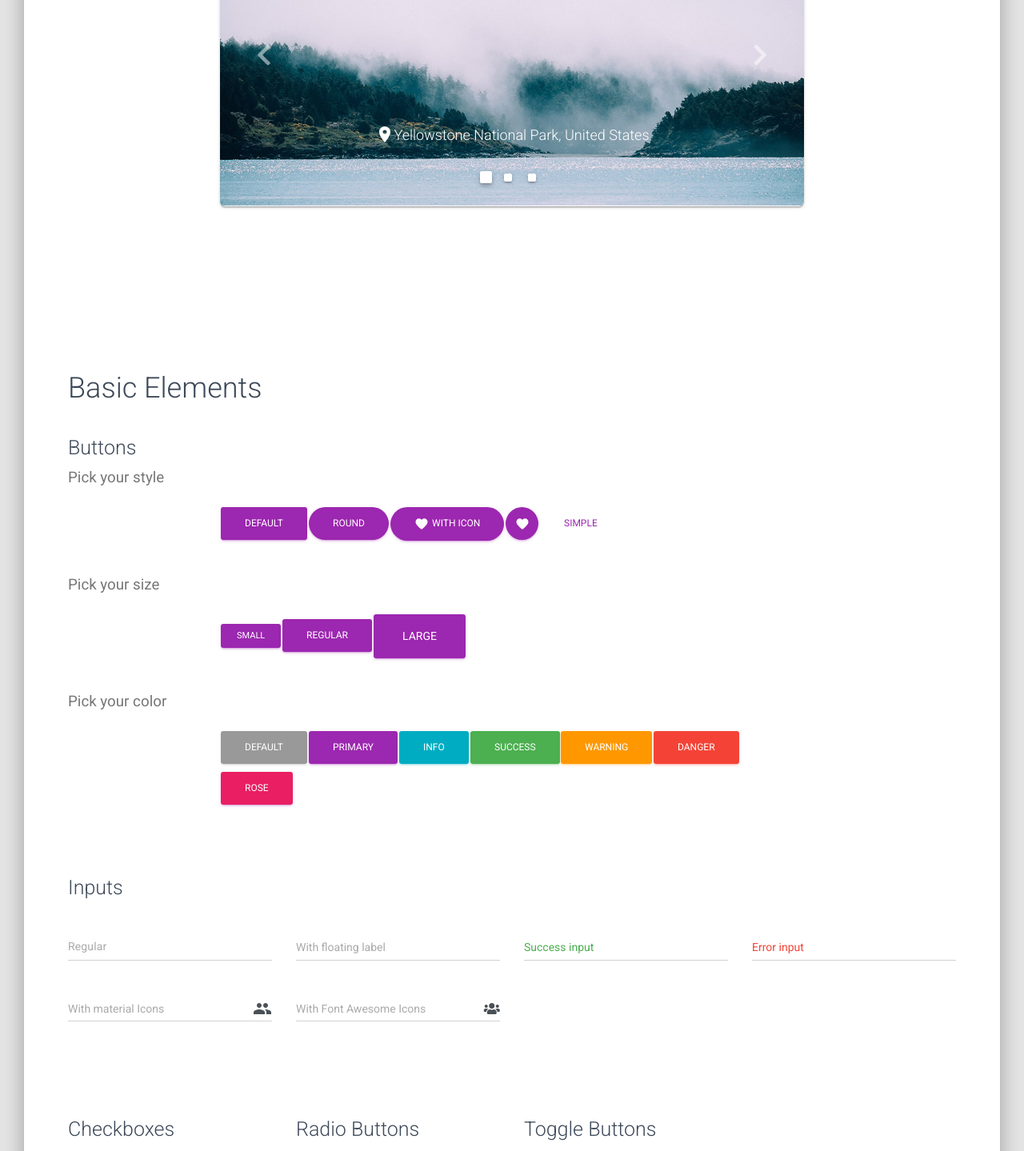
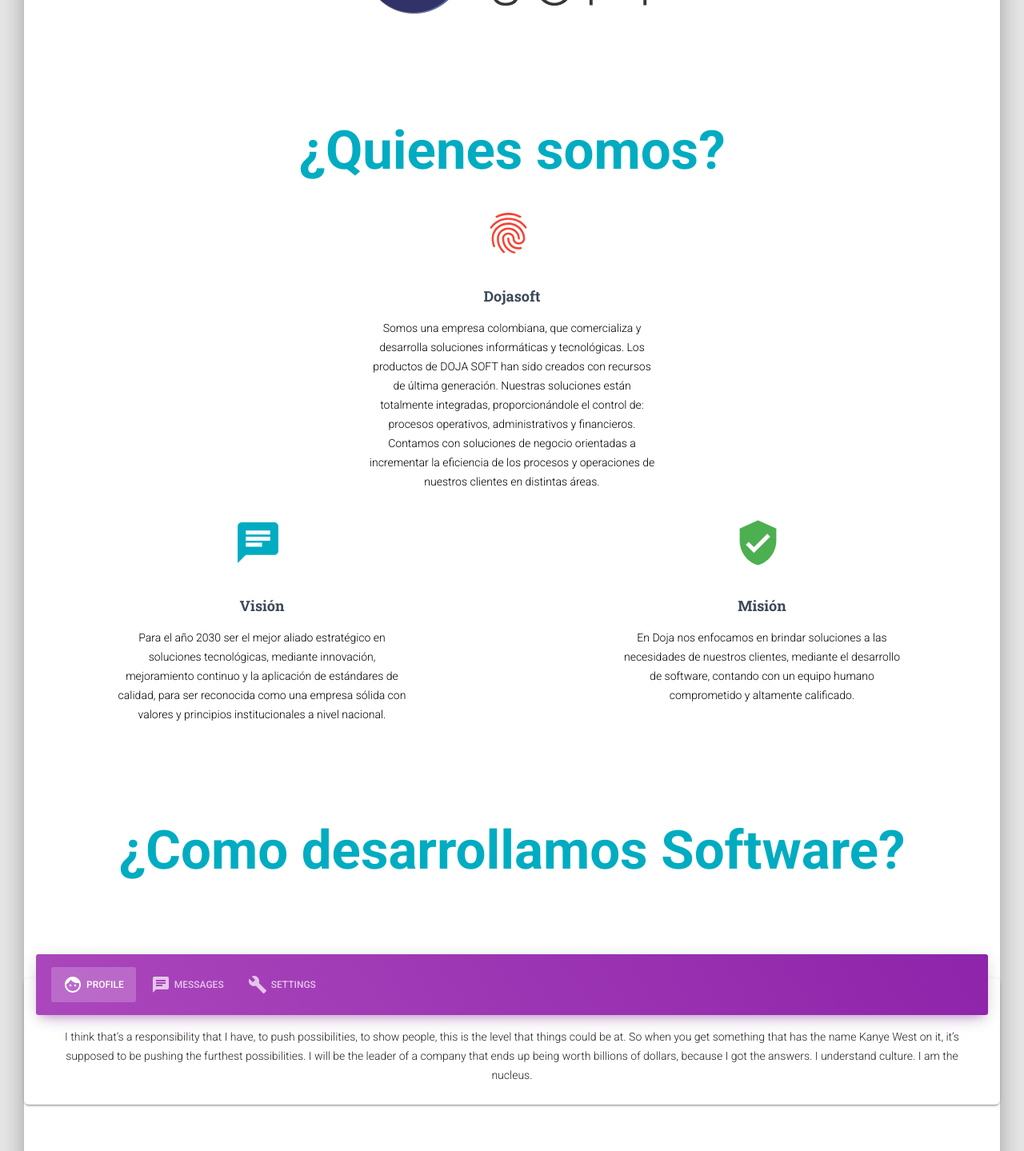
Before and after one commit to DojaSoft/DojaPageNext, a Next.js app: page /inicio in a window 1280 px wide. Shown: the part 880-2319 px from the top of the page at 80% size. Built offline with nearby package versions, Linux system fonts and the light colour scheme.

Commit message:
[Update]-firts-page-doja

```diff
--- a/pages/inicio.js
+++ b/pages/inicio.js
@@ -29,6 +29,15 @@
 import SectionDownload from "/pages-sections/Components-Sections/SectionDownload.js";
 
 import styles from "/styles/jss/nextjs-material-kit/pages/components.js";
+import Chat from "@material-ui/icons/Chat";
+import InfoArea from "../components/InfoArea/InfoArea";
+import VerifiedUser from "@material-ui/icons/VerifiedUser";
+import Fingerprint from "@material-ui/icons/Fingerprint";
+import Info from "../components/Typography/Info";
+import Success from "../components/Typography/Success";
+import CustomTabs from "../components/CustomTabs/CustomTabs";
+import Face from "@material-ui/icons/Face";
+import Build from "@material-ui/icons/Build";
 
 const useStyles = makeStyles(styles);
 
@@ -70,10 +79,138 @@
           <div className={classNames(classes.main, classes.mainRaised)}>
 
               <div id="quienes-somos">
-                  <SectionCarousel/>
+                  <div className="logo-center">
+                      <img
+                          src="/img/Logo-DOJA.png"
+                          alt="logo dojasoft"
+                      />
+                  </div>
+                  <Info><h1 color={classes.secundary}
+                            className={classes.title}>¿Quienes somos?</h1>
+                  </Info>
+                  <GridContainer>
+                      <GridItem xs={12} sm={12} md={12}>
+                          <InfoArea
+                              title="Dojasoft"
+                              description="Somos una empresa colombiana, que comercializa y desarrolla soluciones informáticas y tecnológicas.
+                              Los productos de DOJA SOFT han sido creados con recursos de última generación. Nuestras soluciones están
+                              totalmente integradas, proporcionándole el control de: procesos operativos, administrativos y financieros. Contamos con
+                              soluciones de negocio orientadas a incrementar la eficiencia de los procesos y operaciones de nuestros clientes en
+                              distintas áreas."
+                              icon={Fingerprint}
+                              iconColor="danger"
+                              vertical
+                          />
+                      </GridItem>
+                      <GridItem xs={12} sm={12} md={6}>
+                          <p>
+                              <InfoArea
+                                  title="Visión"
+                                  description="Para el año 2030 ser el mejor aliado estratégico en soluciones tecnológicas, mediante innovación,
+                              mejoramiento continuo y la aplicación de estándares de calidad, para ser reconocida como una empresa sólida
+                              con valores y principios institucionales a nivel nacional."
+                                  icon={Chat}
+                                  iconColor="info"
+                                  vertical
+                              />
+                          </p>
+                      </GridItem>
+                      <GridItem xs={12} sm={12} md={6}>
+                          <InfoArea
+                              title="Misión"
+                              description="En Doja nos enfocamos en brindar soluciones a las necesidades de nuestros clientes, mediante el desarrollo
+                              de software, contando con un equipo humano comprometido y altamente calificado."
+                              icon={VerifiedUser}
+                              iconColor="success"
+                              vertical
+                          />
+                      </GridItem>
+                  </GridContainer>
+              </div>
+              <div id="a-la-medida">
+                  <GridContainer>
+                      <GridItem xs={12} sm={12} md={12}>
+                          <Info><h1 color={classes.secundary}
+                                    className={classes.title}>¿Como desarrollamos Software?</h1>
+                          </Info>
+
+                          <CustomTabs
+                              headerColor="primary"
+                              tabs={[
+                                  {
+                                      tabName: "Profile",
+                                      tabIcon: Face,
+                                      tabContent: (
+                                          <p className={classes.textCenter}>
+                                              I think that’s a responsibility that I have, to push
+                                              possibilities, to show people, this is the level that
+                                              things could be at. So when you get something that has
+                                              the name Kanye West on it, it’s supposed to be pushing
+                                              the furthest possibilities. I will be the leader of a
+                                              company that ends up being worth billions of dollars,
+                                              because I got the answers. I understand culture. I am
+                                              the nucleus.
+                                          </p>
+                                      )
+                                  },
+                                  {
+                                      tabName: "Messages",
+                                      tabIcon: Chat,
+                                      tabContent: (
+                                          <p className={classes.textCenter}>
+                                              I think that’s a responsibility that I have, to push
+                                              possibilities, to show people, this is the level that
+                                              things could be at. I will be the leader of a company
+                                              that ends up being worth billions of dollars, because I
+                                              got the answers. I understand culture. I am the nucleus.
+                                              I think that’s a responsibility that I have, to push
+                                              possibilities, to show people, this is the level that
+                                              things could be at.
+                                          </p>
+                                      )
+                                  },
+                                  {
+                                      tabName: "Settings",
+                                      tabIcon: Build,
+                                      tabContent: (
+                                          <p className={classes.textCenter}>
+                                              think that’s a responsibility that I have, to push
+                                              possibilities, to show people, this is the level that
+                                              things could be at. So when you get something that has
+                                              the name Kanye West on it, it’s supposed to be pushing
+                                              the furthest possibilities. I will be the leader of a
+                                              company that ends up being worth billions of dollars,
+                                              because I got the answers. I understand culture. I am
+                                              the nucleus.
+                                          </p>
+                                      )
+                                  }
+                              ]}
+                          />
+                      </GridItem>
+                  </GridContainer>
               </div>
               <div id="contactenos">
                   <SectionBasics/>
+                  <SectionCarousel/>
+                  <SectionTabs/>
+                  <SectionPills/>
+                  <SectionNotifications/>
+                  <SectionTypography/>
+                  <SectionJavascript/>
+                  <SectionCompletedExamples/>
+                  <SectionLogin/>
+                  <GridItem md={12} className={classes.textCenter}>
+                      <Link href="/login">
+                          <a className={classes.link}>
+                              <Button color="primary" size="lg" simple>
+                                  View Login Page
+                              </Button>
+                          </a>
+                      </Link>
+                  </GridItem>
+                  <SectionExamples/>
+                  <SectionDownload/>
               </div>
 
           </div>
--- a/styles/scss/nextjs-material-kit.scss
+++ b/styles/scss/nextjs-material-kit.scss
@@ -35,3 +35,33 @@
   margin-left: -40px;
   margin-top: -80px;
 }
+
+/* Styles QuienesSomos */
+#quienes-somos{
+
+  text-align: center;
+
+  h1{
+    width: 50%;
+    display: inline-block;
+  }
+  p{
+    color: #000000;
+  }
+  .logo-center{
+    display: inline-block;
+  }
+  .logo-center img {
+    width: 50%;
+  }
+}
+/*************************/
+
+/* Styles a-la-medida */
+#a-la-medida{
+  text-align: center;
+  h1{
+    padding: 5rem 0;
+  }
+}
+/**********************/
```
